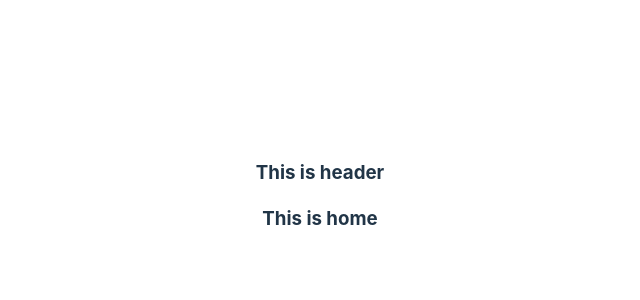
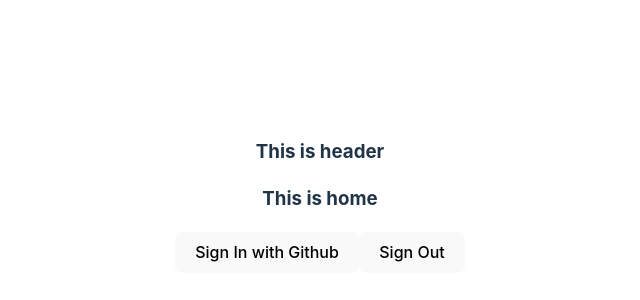
Before and after one commit to Mujahidul-Islam11/firebase-auth-recap, a React (Vite) app: page / in a window 1280 px wide. Shown: the part 204-504 px from the top of the page, without its empty margins (320-960 px from the left). Built offline with nearby package versions, Linux system fonts and the light colour scheme; no server answers.

Commit message:
created a user using github sign i

```diff
--- a/src/components/Github/GithubSignIn.jsx
+++ b/src/components/Github/GithubSignIn.jsx
@@ -1,12 +1,38 @@
-import { signInWithPopup, GithubAuthProvider } from "firebase/auth";
+import { signInWithPopup, GithubAuthProvider, signOut } from "firebase/auth";
 import auth from "../../firebase.config";
+import { useState } from "react";
 
 
 const GithubSignIn = () => {
+    const [user, setUser] = useState({})
+    const provider = new GithubAuthProvider();
 
+    const handleSignOut = () => {
+        signOut(auth)
+            .then(() => {
+                console.log("Sign out successful");
+                setUser(null); // Update the user state
+            })
+            .catch((error) => {
+                console.error("Sign out error:", error);
+            });
+    }
+
+    const handleSignIn = () =>{
+        signInWithPopup(auth, provider)
+        .then((result) =>{
+            console.log(result.user)
+            setUser(result.user)
+        })
+        .catch(error =>{
+            console.log(error)
+        })
+    }
     return (
         <div>
             <button onClick={handleSignIn}>Sign In with Github</button>
+            <button onClick={handleSignOut}>Sign Out</button>
+            <img src={user?.photoURL} alt="" />
         </div>
     );
 };
--- a/src/components/Home/Home.jsx
+++ b/src/components/Home/Home.jsx
@@ -1,5 +1,6 @@
 /* eslint-disable no-unused-vars */
 import Form from "../Form/Form";
+import GithubSignIn from "../Github/GithubSignIn";
 import Google_SignIn from "../Google_SignIn/Google_SignIn";
 
 
@@ -10,6 +11,7 @@ const Home = () => {
       <h3>This is home</h3>
       {/* <Form></Form> */}
       {/* <Google_SignIn></Google_SignIn> */}
+      <GithubSignIn></GithubSignIn>
     </div>
   );
 };
```
Also changed, not shown: 1 other file (tests, documents, lock files or other folders).
